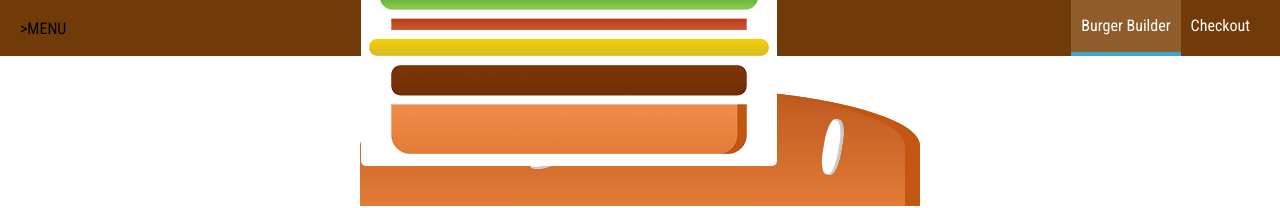
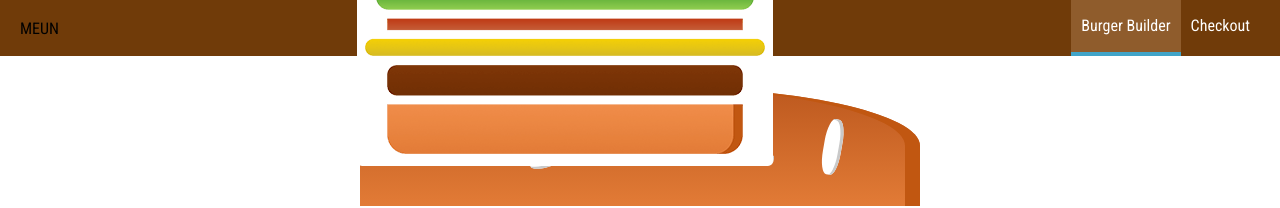
Before and after one commit to fear0470/burger-builder, a React app: page / in a window 1280 px wide. Shown: the top 208 px of the page. Built offline with nearby package versions, Linux system fonts and the light colour scheme.

Commit message:
imported the DrawerToggle to the Toolbar comp and called it.

```diff
--- a/src/components/Navigation/Toolbar/Toolbar.js
+++ b/src/components/Navigation/Toolbar/Toolbar.js
@@ -2,10 +2,11 @@ import React from 'react';
 import classes from './Toolbar.css';
 import Logo from '../../Logo/Logo';
 import NavigationItems from '../NavigationItems/NavigationItems';
+import DrawerToggle from '../SideDrawer/DrawerToggle/DrawerToggle';
 
 const toolbar = (props) => (
     <header className={classes.Toolbar}>
-        <div>>MENU</div>
+        <DrawerToggle />
         <div>
             <Logo />
         </div>
```
